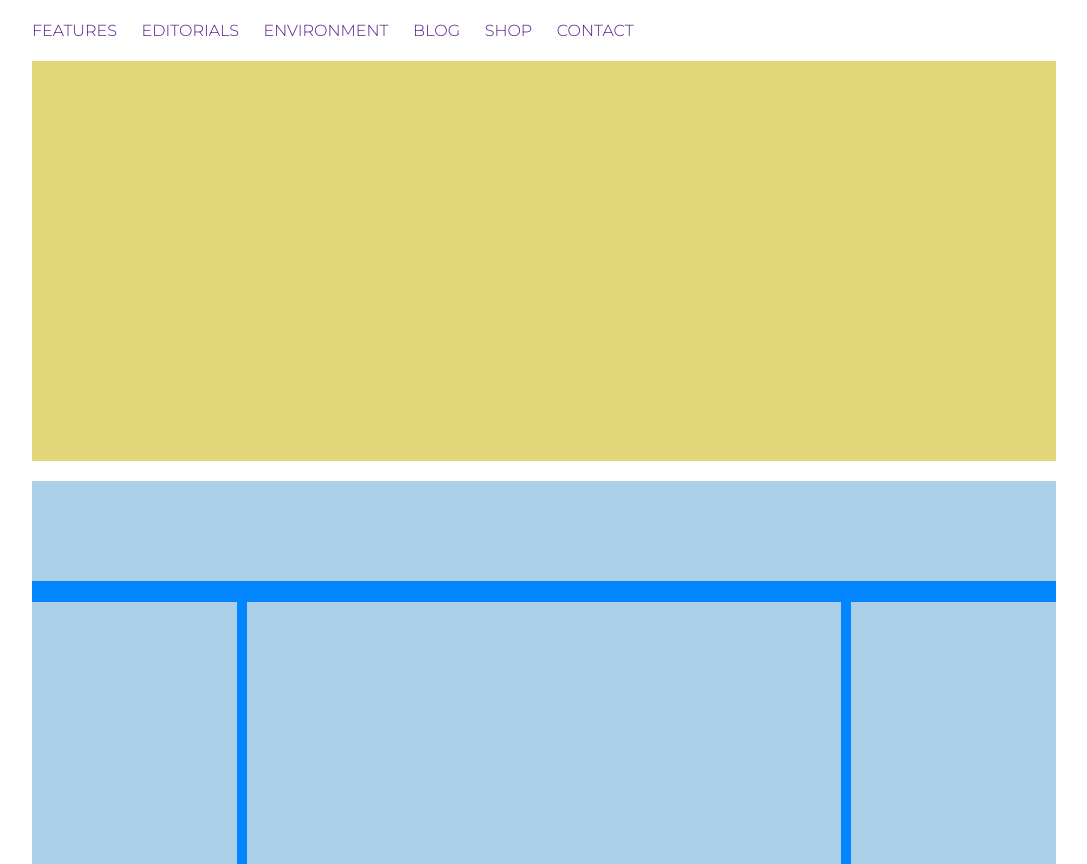
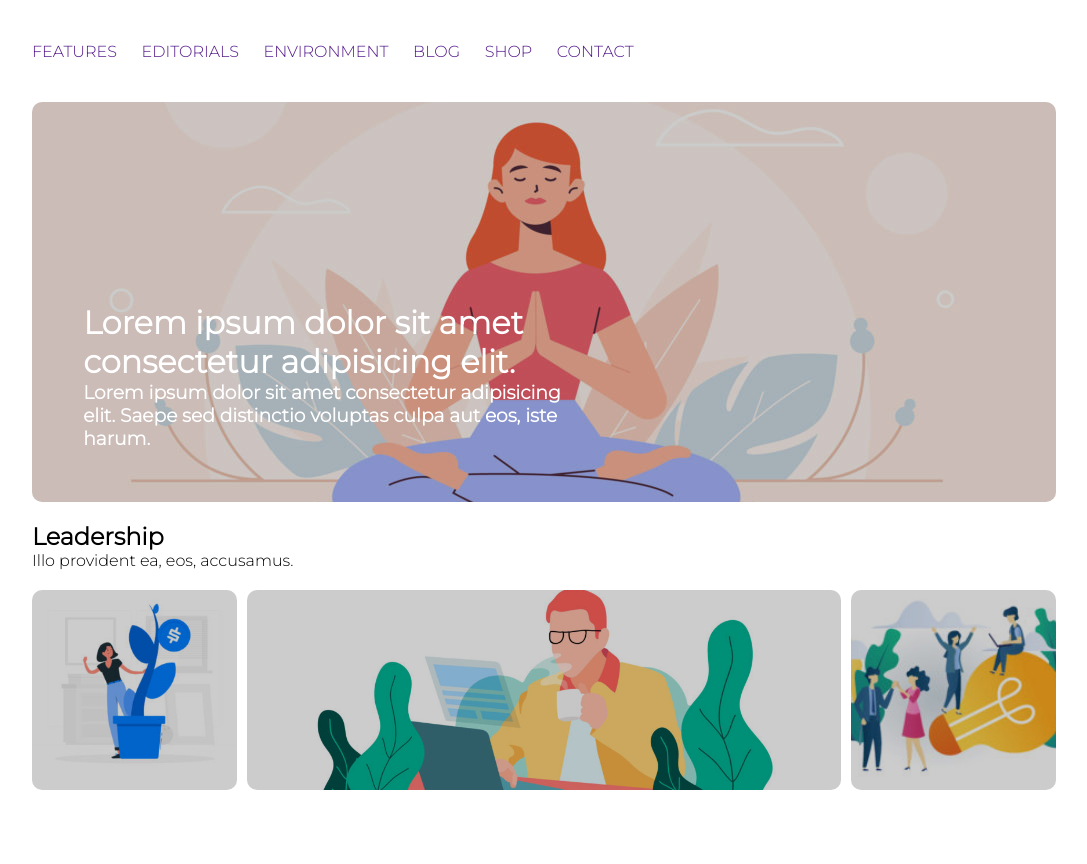
Before and after one commit to AndreaEsposito21/htmlcss-wp, a plain HTML site: page index.html in a window 1280 px wide. Shown: the part 88-952 px from the top of the page, without its empty margins (96-1183 px from the left). Drawn offline with Linux system fonts and the light colour scheme.

Commit message:
immagini-banner-main

```diff
--- a/css/style.css
+++ b/css/style.css
@@ -24,12 +24,26 @@ img {
     margin: 2% 0;
 }
 
-/* HEADER */
-.logo {
-    /* height: 150px;
-    background-color: #e579e6; */
+.img-object-fit {
+    object-fit: cover;
+    width: 100%;
+    height: 100%;
+    border-radius: 10px;
 }
 
+
+.layover {
+    width: 100%;
+    height: 100%;
+    background-color: rgba(0, 0, 0, 0.2);
+    border-radius: 10px;
+    position: absolute;
+    top: 0;
+    left: 0;
+}
+
+
+/* HEADER */
 .logo img {
     width: 200px;
 }
@@ -37,6 +51,7 @@ img {
 /* Nav */
 .menu {
     list-style-type: none;
+    padding: 2% 0;
 }
 
 .menu li {
@@ -52,15 +67,28 @@ img {
 /* Banner */
 .banner {
     height: 400px;
-    background-color: #e1d67a;
+    border-radius: 10px;
+    position: relative;
+}
+
+.banner .intestazione {
+    position: absolute;
+    bottom: 0;
+    left: 0;
+    width: 60%;
+    padding: 5%;
+    color: white;
 }
 /* FINE HEADER */
 
 
 /* MAIN */
 main {
-    background-color: #0186ff;
     width: 100%;
+}
+
+.clearfix {
+
 }
 
 .clearfix::after {
@@ -69,25 +97,24 @@ main {
     clear: both;
 }
 
-.riga {
-    height: 100px;
-    background-color: #abcfe7;
+.col {
+    float: left;
 }
 
-.col {
-    float: left;
+.col-img {
+    height: 200px;
+    position: relative;
+    border-radius: 10px;
 }
 
 .col-left, .col-right {
     width: 20%;
     height: 600px;
-    background-color: #abcfe7;
 }
 
 .col-center {
     width: 58%;
     height: 600px;
-    background-color: #abcfe7;
     margin: 0 1%;
 }
 /* FINE MAIN */
@@ -95,7 +122,7 @@ main {
 
 /* FOOTER */
 footer {
-    background-color: #8801fe;
-    height: 100px;
+    /* background-color: #8801fe;
+    height: 100px; */
 }
 /* FINE FOOTER */
--- a/index.html
+++ b/index.html
@@ -48,19 +48,47 @@
             </nav>
 
             <!-- Banner e intestazione -->
-            <div class="banner"></div>
+            <div class="banner">
+                <img src="img/banner.jpg" alt="banner 1" class="img-object-fit">
+                <div class="layover"></div>
+
+                <div class="intestazione">
+                    <h1>Lorem ipsum dolor sit amet consectetur adipisicing elit.</h1>
+                    <h3>Lorem ipsum dolor sit amet consectetur adipisicing elit. Saepe sed distinctio voluptas culpa aut eos, iste harum.</h3>
+                </div>
+            </div>
 
         </header>
         <!-- FINE HEADER -->
 
         <!-- MAIN -->
         <main class="block-margin">
-            <div class="riga"></div>
+            <div class="riga">
+                <h2>Leadership</h2>
+                <p>Illo provident ea, eos, accusamus.</p>
+            </div>
 
             <div class="clearfix block-margin">
-            <div class="col col-left"></div>
-            <div class="col col-center"></div>
-            <div class="col col-right"></div>
+                <div class="col col-left">
+                    <div class="col-img">
+                        <img src="img/img-1.jpg" alt="immagine 1" class="img-object-fit">
+                        <div class="layover"></div>
+                    </div>
+                </div>
+
+                <div class="col col-center">
+                    <div class="col-img">
+                        <img src="img/banner-2.jpg" alt="banner 2" class="img-object-fit">
+                        <div class="layover"></div>
+                    </div>
+                </div>
+
+                <div class="col col-right">
+                    <div class="col-img">
+                        <img src="img/img-3.jpg" alt="immagine 3" class="img-object-fit">
+                        <div class="layover"></div>
+                    </div>
+                </div>
             </div>
         </main>
         <!-- FINE MAIN -->
```
